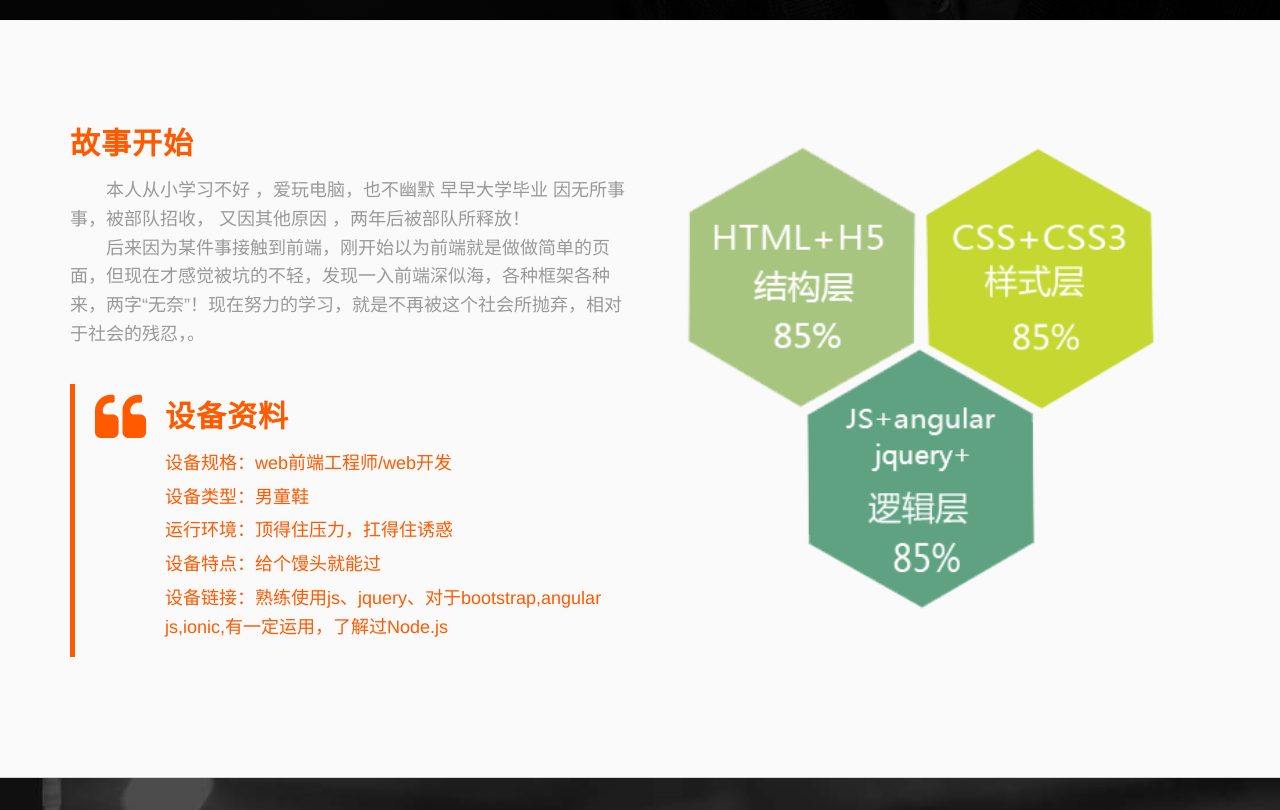
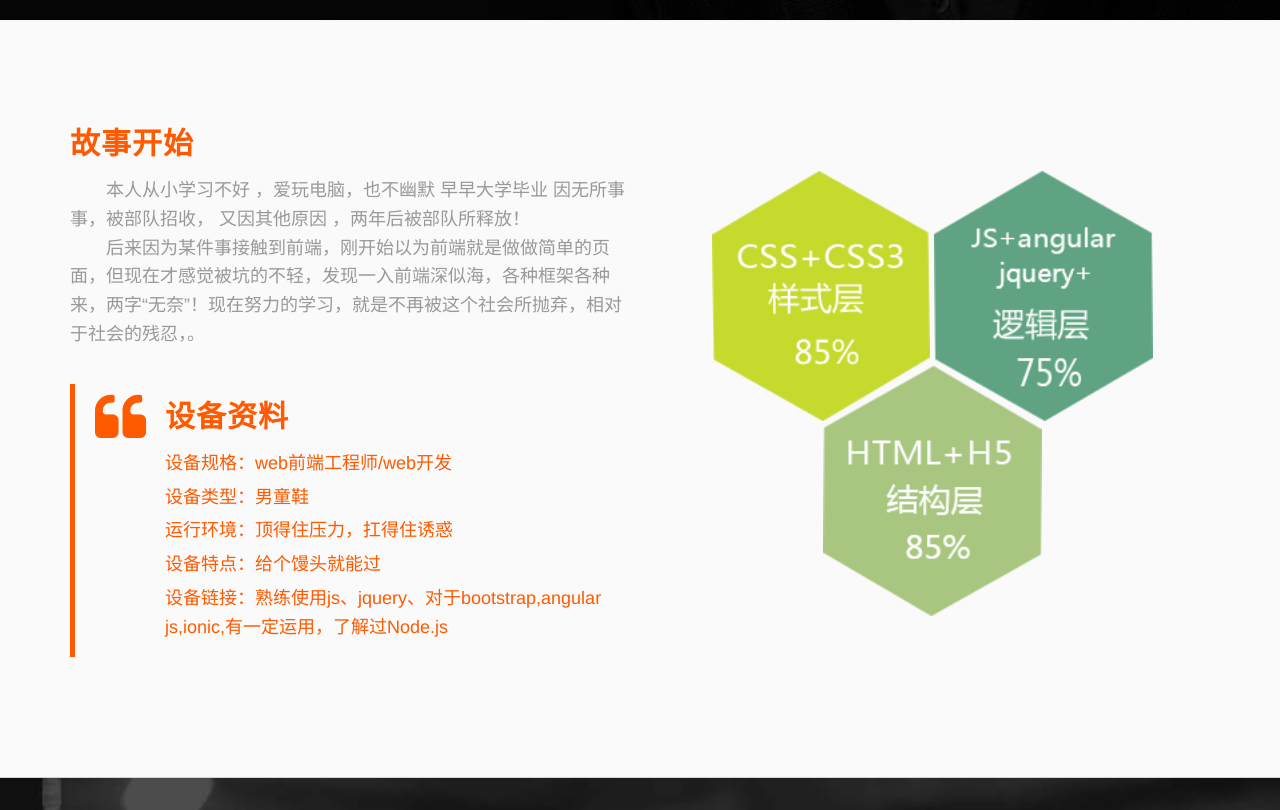
Before and after one commit to zhanglingxiao1/zhanglingxiao1.github.com, a plain HTML site: page index.html in a window 1280 px wide. Shown: the part 780-1590 px from the top of the page. Drawn offline with nearby package versions, Linux system fonts and the light colour scheme.

Commit message:
首页图片的修改
首页图片的修改，以及图片特效添加

```diff
--- a/css/hallooou.css
+++ b/css/hallooou.css
@@ -26,7 +26,9 @@
 
 /*
 ----------------------------------------------------- */
-
+#picnc .img-responsive1,.img-responsive2{margin-top: 50px;}
+#picnc img{height: 250px;width: auto;}
+#picnc .img-responsive3{margin-top: -55px;}
 .fill{background-image:url(../img/introduction-visual.jpg);background-size:100% auto ;}
 .content-section img{width: 100%;height: auto;}
 
--- a/index.html
+++ b/index.html
@@ -114,8 +114,10 @@
 				</p>
 			</blockquote>
 		</div>
-		<div class="col-md-6 text-center wow slideInRight">
-			<img src="img/table.png" class="img-responsive">
+		<div class="picnc col-md-6 text-center " id="picnc">
+			<img src="img/tab1.png" class="img-responsive1 wow slideInLeft">
+			<img src="img/tab2.png" class="img-responsive2 wow slideInRight">
+			<img src="img/tab3.png" class="img-responsive3 wow slideInUp ">
 		</div>
 	</div>
 </div>
@@ -206,10 +208,10 @@
 				</div>
 				<div class="col-md-3 col-xs-6">
 					<div class="row services-item text-center wow flipInX" data-toggle="modal" data-target="#c2" data-wow-offset="10">
-						<a href="" class="thumbnail"><img src="img/s3-2.jpg"/></a>
+						<a href="https://github.com/zhanglingxiao1/runmeichuanmei" class="thumbnail"><img src="img/s3-2.jpg"/></a>
 						<h4>润美传媒</h4>
 						<p>
-							润美传媒一家
+							润美传媒一家传媒公司的网站
 						</p>
 					</div>
 				</div>
```
Also changed, not shown: img/tab1.png (added), img/tab2.png (added), img/tab3.png (added).
